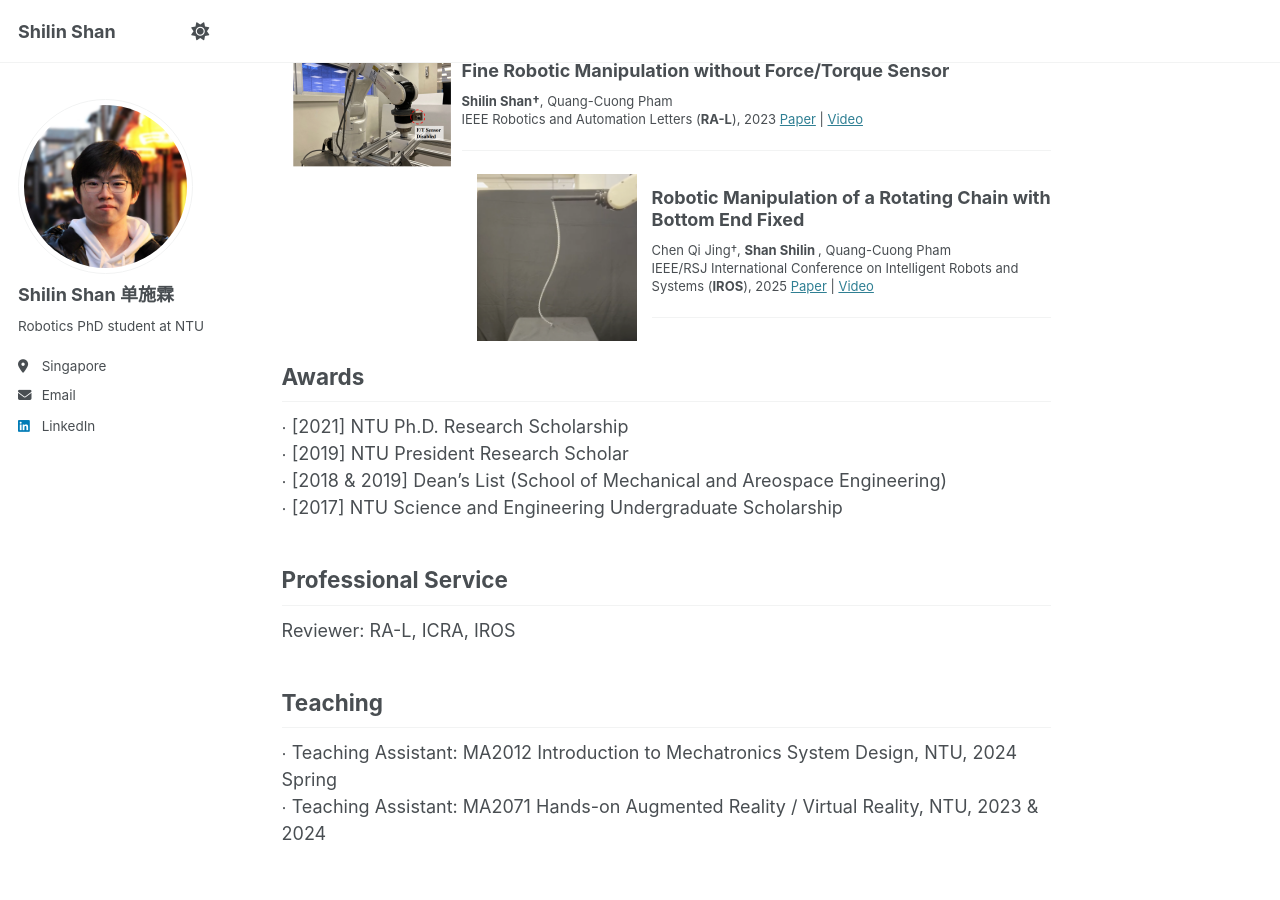
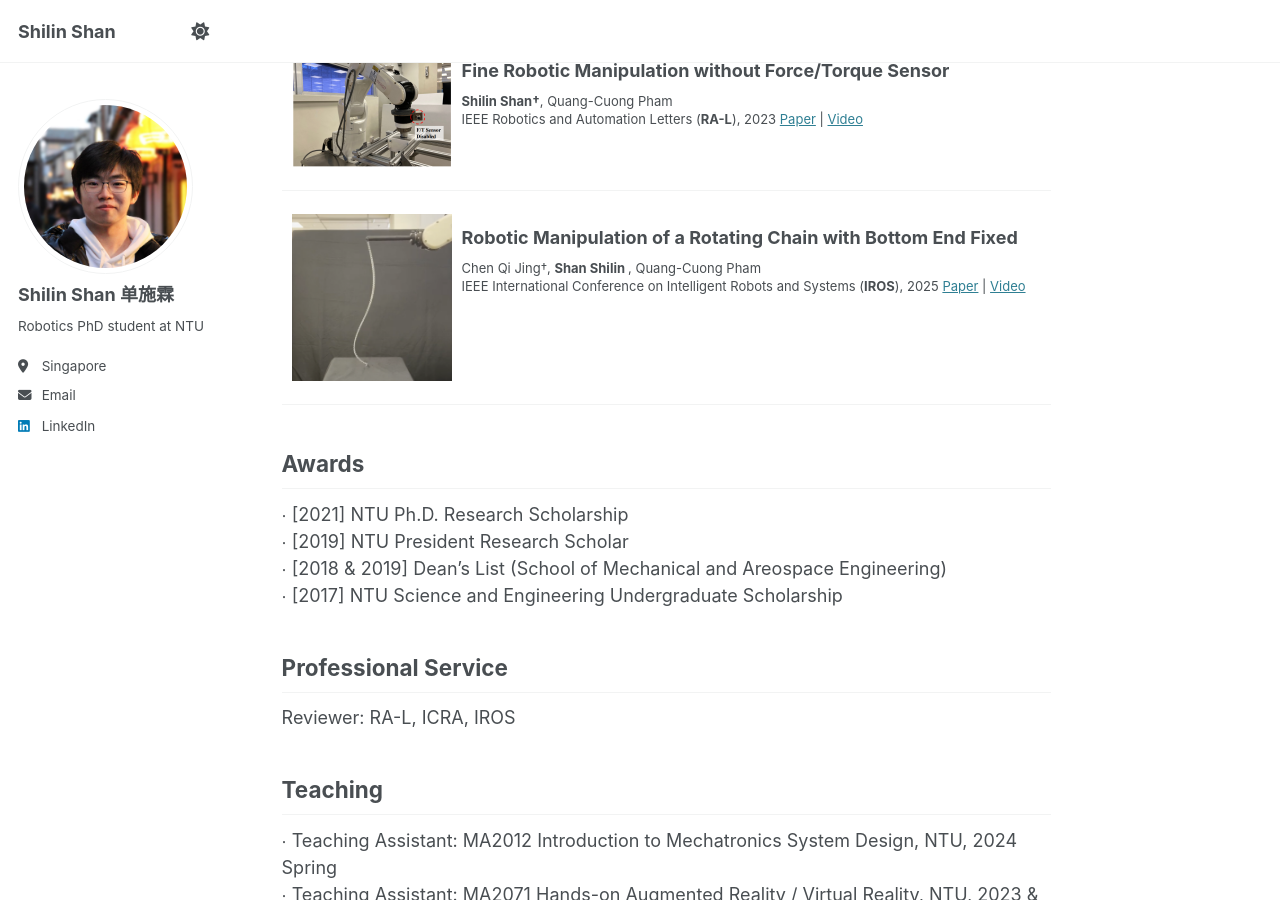
Before and after one commit to ShanShilin/ShanShilin.github.io, a Jekyll site: the page built from _pages/about.md, in a window 1280 px wide and 900 px high, scrolled down 1359 px. Built offline with Jekyll 4.4.1, drawn with Linux system fonts in a browser that asks for light colours.

Commit message:
Update about.md

```diff
--- a/_pages/about.md
+++ b/_pages/about.md
@@ -89,19 +89,21 @@ IEEE Robotics and Automation Letters (<strong>RA-L</strong>), 2023
 <br />
 </font>
 </p>
+<div style="clear: both;"></div>
 -----
 
-<img style="float: left; margin:5px 15px" src="../images/chain_bt_end_fix.png" width="160" height="90">
+<img style="float: left; margin:5px 10px" src="../images/chain_bt_end_fix.png" width="160" height="90">
 ### Robotic Manipulation of a Rotating Chain with Bottom End Fixed
 <p style="line-height:1.0">
 <font size="2">
 Chen Qi Jing†, <strong> Shan Shilin </strong>, Quang-Cuong Pham <br />
-IEEE/RSJ International Conference on Intelligent Robots and Systems (<strong>IROS</strong>), 2025
+IEEE International Conference on Intelligent Robots and Systems (<strong>IROS</strong>), 2025
 <a href="https://arxiv.org/abs/2506.18355">Paper</a> |
 <a href="https://youtu.be/Hhag8Ea5x30">Video</a>
 <br />
 </font>
 </p>
+<div style="clear: both;"></div>
 -----
 
 
```
